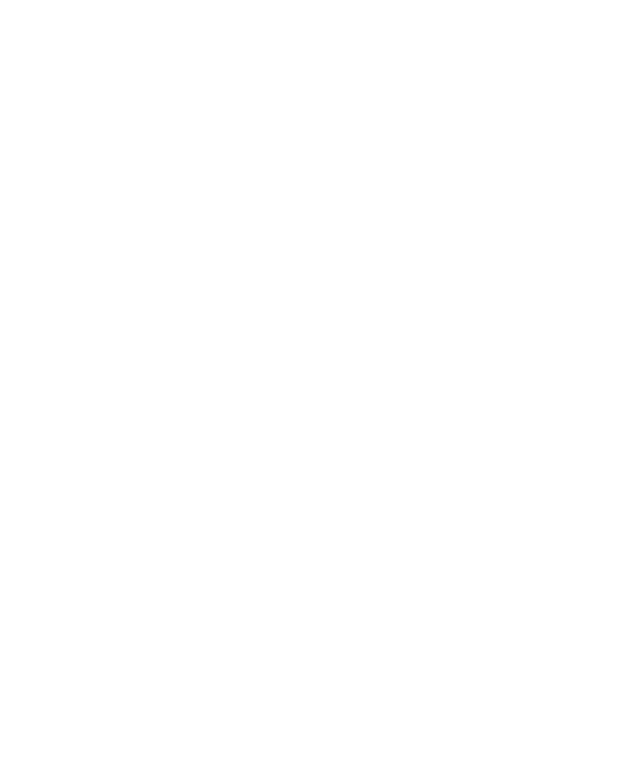
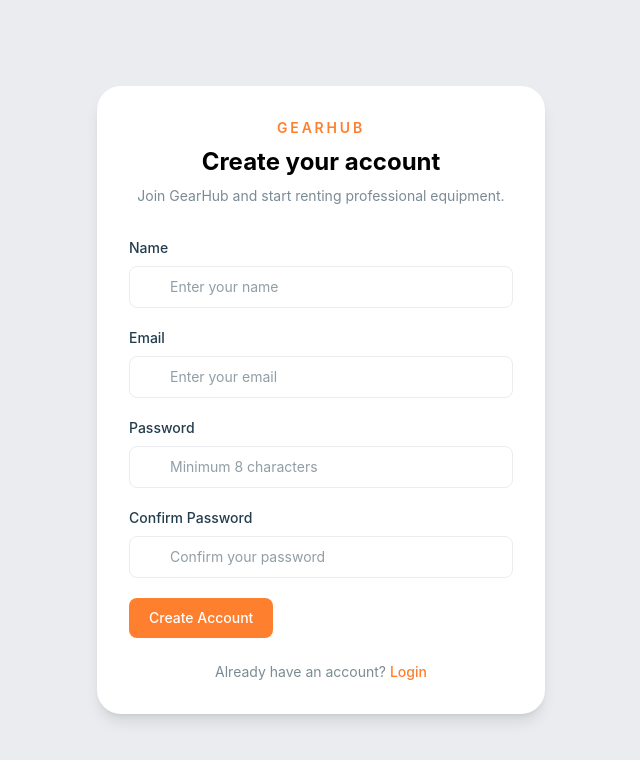
Before and after one commit to alfaruqm92/Final-Project, a React (Vite) app in the folder gearhub-web/: page /register in a window 1280 px wide. Before the commit this address had no page. Shown: the top 760 px of the page, without its empty margins (319-959 px from the left). Built offline with nearby package versions, Linux system fonts and the light colour scheme.

Commit message:
feat: complete user registration validation

```diff
--- /dev/null
+++ b/gearhub-web/src/pages/auth/Register.jsx
@@ -0,0 +1,224 @@
+import { useState } from "react";
+import { Link, useNavigate } from "react-router-dom";
+
+import Input from "../../components/atoms/Input";
+import Button from "../../components/atoms/Button";
+import apiClient from "../../services/api/client";
+
+function Register() {
+  const navigate = useNavigate();
+
+  const [form, setForm] = useState({
+    name: "",
+    email: "",
+    password: "",
+    password_confirmation: "",
+  });
+
+  const [loading, setLoading] = useState(false);
+  const [error, setError] = useState("");
+  const [errors, setErrors] = useState({});
+
+  const handleChange = (e) => {
+    const { name, value } = e.target;
+
+    setForm((prev) => ({
+        ...prev,
+        [name]: value,
+    }));
+
+    setErrors((prev) => ({
+        ...prev,
+        [name]: "",
+    }));
+
+    setError("");
+    };
+
+  const handleSubmit = async (e) => {
+        e.preventDefault();
+
+        try {
+            setLoading(true);
+            setError("");
+            setErrors({});
+
+            await apiClient.post("/register", form);
+
+            navigate("/login");
+        } catch (error) {
+            if (error.response?.status === 422) {
+            setErrors(error.response.data.errors || {});
+            } else {
+            setError(
+                error.response?.data?.message ||
+                "Registration failed. Please try again."
+            );
+            }
+        } finally {
+            setLoading(false);
+        }
+    };
+
+  return (
+    <main className="flex min-h-screen items-center justify-center bg-[#EAECF0] px-4 py-10">
+      <div className="w-full max-w-md rounded-3xl bg-white p-6 shadow-lg md:p-8">
+
+        {/* Header */}
+        <div className="text-center">
+          <p className="text-sm font-semibold uppercase tracking-[0.2em] text-[#FE7F2D]">
+            GearHub
+          </p>
+
+          <h1 className="mt-2 text-2xl font-bold text-[#000000]">
+            Create your account
+          </h1>
+
+          <p className="mt-2 text-sm text-[#233D4D]/60">
+            Join GearHub and start renting professional equipment.
+          </p>
+        </div>
+
+        {/* Error */}
+        {error && (
+          <div className="mt-6 rounded-xl bg-red-50 px-4 py-3 text-sm text-red-600">
+            {error}
+          </div>
+        )}
+
+        {/* Form */}
+        <form
+          onSubmit={handleSubmit}
+          className="mt-8 space-y-5"
+        >
+          {/* Name */}
+          <div>
+            <label
+              htmlFor="name"
+              className="mb-2 block text-sm font-medium text-[#233D4D]"
+            >
+              Name
+            </label>
+
+            <Input
+              id="name"
+              name="name"
+              type="text"
+              value={form.name}
+              onChange={handleChange}
+              placeholder="Enter your name"
+              required
+            />
+
+            {errors.name && (
+                <p className="mt-1 text-xs text-red-500">
+                    {errors.name[0]}
+                </p>
+            )}
+
+          </div>
+
+          {/* Email */}
+          <div>
+            <label
+              htmlFor="email"
+              className="mb-2 block text-sm font-medium text-[#233D4D]"
+            >
+              Email
+            </label>
+
+            <Input
+              id="email"
+              name="email"
+              type="email"
+              value={form.email}
+              onChange={handleChange}
+              placeholder="Enter your email"
+              required
+            />
+
+            {errors.email && (
+                <p className="mt-1 text-xs text-red-500">
+                    {errors.email[0]}
+                </p>
+            )}
+          </div>
+
+          {/* Password */}
+          <div>
+            <label
+              htmlFor="password"
+              className="mb-2 block text-sm font-medium text-[#233D4D]"
+            >
+              Password
+            </label>
+
+            <Input
+              id="password"
+              name="password"
+              type="password"
+              value={form.password}
+              onChange={handleChange}
+              placeholder="Minimum 8 characters"
+              required
+            />
+
+            {errors.password && (
+                <p className="mt-1 text-xs text-red-500">
+                    {errors.password[0]}
+                </p>
+            )}
+          </div>
+
+          {/* Confirm Password */}
+          <div>
+            <label
+              htmlFor="password_confirmation"
+              className="mb-2 block text-sm font-medium text-[#233D4D]"
+            >
+              Confirm Password
+            </label>
+
+            <Input
+              id="password_confirmation"
+              name="password_confirmation"
+              type="password"
+              value={form.password_confirmation}
+              onChange={handleChange}
+              placeholder="Confirm your password"
+              required
+            />
+
+            {errors.password_confirmation && (
+                <p className="mt-1 text-xs text-red-500">
+                    {errors.password_confirmation[0]}
+                </p>
+            )}
+          </div>
+
+          <Button
+            type="submit"
+            variant="primary"
+            className="w-full"
+            disabled={loading}
+          >
+            {loading ? "Creating account..." : "Create Account"}
+          </Button>
+        </form>
+
+        {/* Login */}
+        <p className="mt-6 text-center text-sm text-[#233D4D]/60">
+          Already have an account?{" "}
+          <Link
+            to="/login"
+            className="font-medium text-[#FE7F2D] hover:underline"
+          >
+            Login
+          </Link>
+        </p>
+      </div>
+    </main>
+  );
+}
+
+export default Register;
--- a/gearhub-web/src/pages/public/Equipment.jsx
+++ b/gearhub-web/src/pages/public/Equipment.jsx
@@ -30,6 +30,9 @@
 
   const navigate = useNavigate();
 
+  const handleEquipmentClick = (equipment) => {
+    navigate(`/equipment/${equipment.id}`);
+  };
 
   const [search, setSearch] = useState("");
   const [category, setCategory] = useState("All");
@@ -128,7 +131,7 @@
             {loading ? (
               <LoadingState />
             ) : filteredEquipments.length > 0 ? (
-              <EquipmentGrid equipments={filteredEquipments} />
+              <EquipmentGrid equipments={filteredEquipments} onEquipmentClick={handleEquipmentClick} />
             ) : (
               <EmptyState />
             )}
--- a/gearhub-web/src/routes/AppRoutes.jsx
+++ b/gearhub-web/src/routes/AppRoutes.jsx
@@ -3,6 +3,7 @@
 import Login from "../pages/auth/Login";
 import Equipment from "../pages/public/Equipment";
 import Dashboard from "../pages/user/Dashboard";
+import Register from "../pages/auth/Register";
 
 import ProtectedRoute from "./ProtectedRoute";
 import AdminRoute from "./AdminRoute";
@@ -16,6 +17,7 @@
       <Route path="/" element={<Home />} />
       <Route path="/login" element={<Login />} />
       <Route path="/equipment" element={<Equipment />} />
+      <Route path="/register" element={<Register />} />
 
       {/* Customer */}
       <Route element={<ProtectedRoute />}>
```
Also changed, not shown: gearhub-web/src/pages/public/EquipmentDetail.jsx (added).
